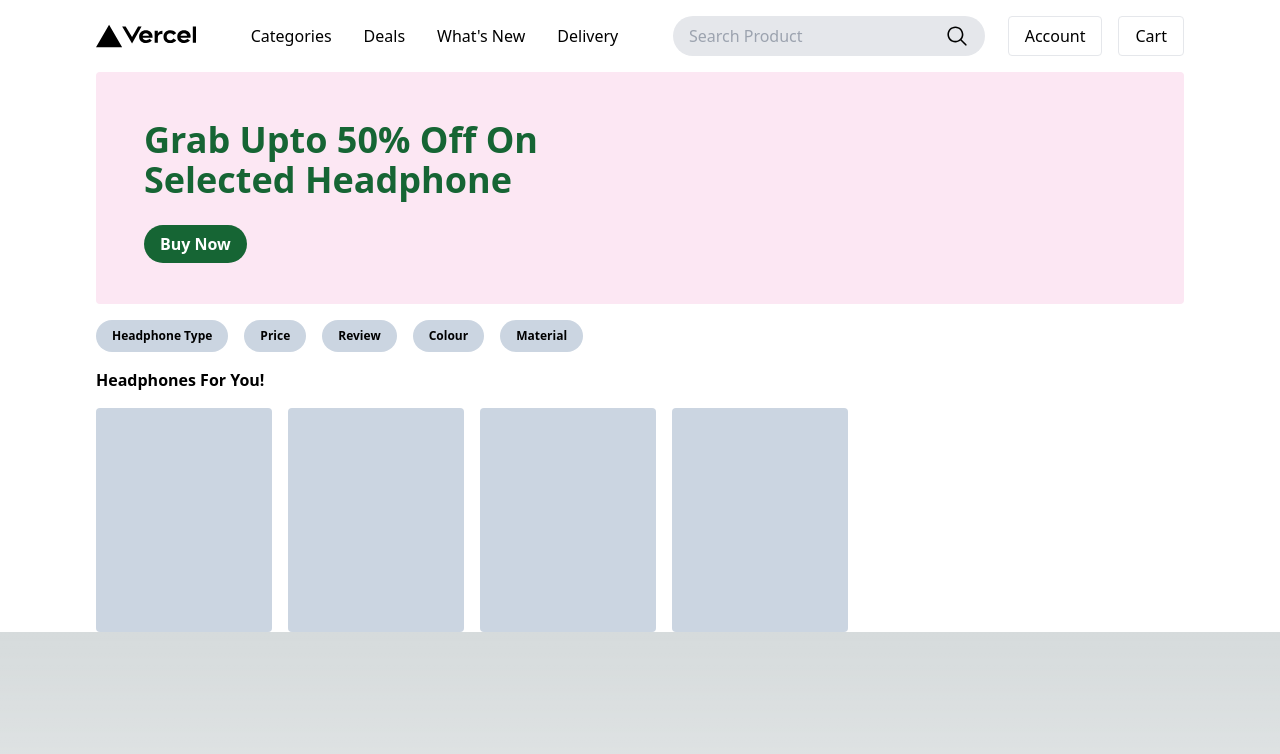
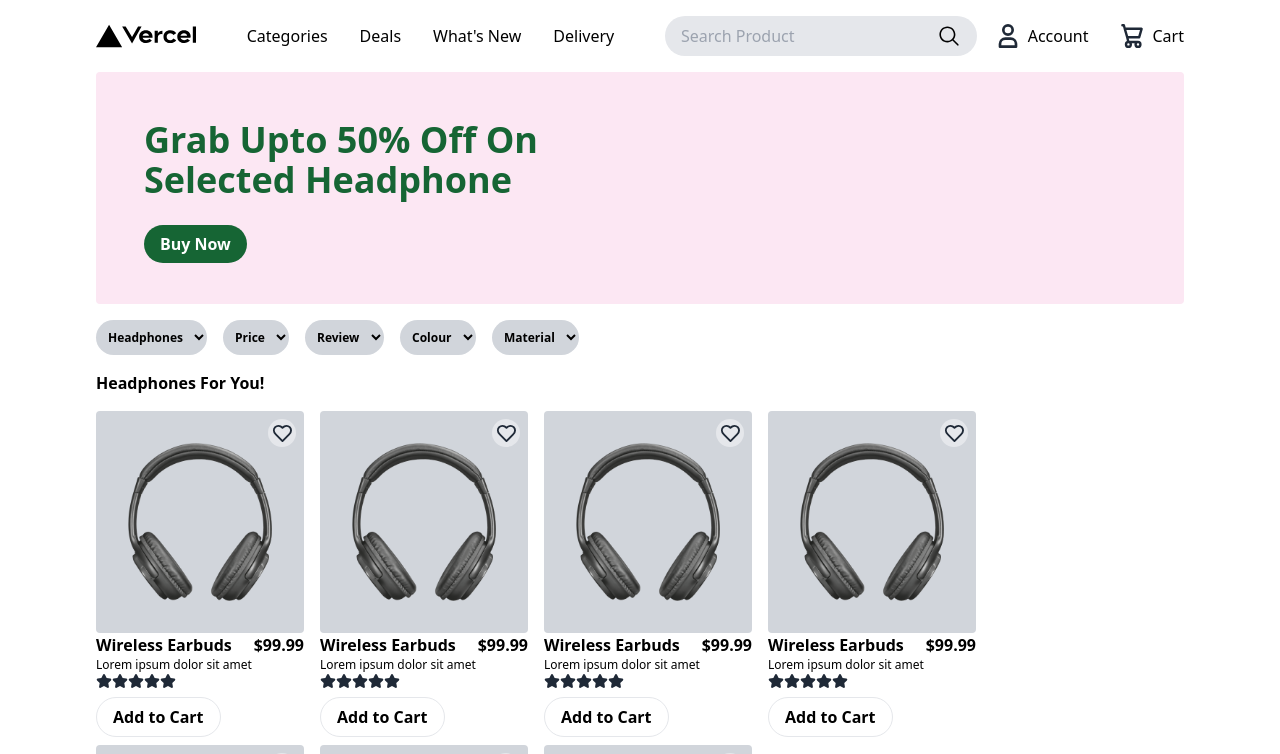
Before and after one commit to chiragbairwa/ecommerce, a Next.js app: page / in a window 1280 px wide. Shown: the top 754 px of the page. Built offline with nearby package versions, Linux system fonts and the light colour scheme.

Commit message:
Added homepage ProductCards

```diff
--- a/src/app/components/navbar.tsx
+++ b/src/app/components/navbar.tsx
@@ -1,3 +1,4 @@
+"use client"
 import Image from "next/image"
 import Link from "next/link"
 
@@ -12,14 +13,30 @@ export default function Navbar() {
             <li className="px-4 py-2"><Link href="">Delivery</Link></li>
         </ul>
         <div className="flex bg-gray-200 rounded-3xl px-4 py-1">
-          <input type="search" className=" w-64 bg-transparent focus:border-transparent" placeholder="Search Product" />
-          <Image src="/search.svg" alt="btn" width="24" height="16" />
-
+          <input type="search" className=" w-64 bg-transparent focus:outline-none" placeholder="Search Product" />
+          <Image src="/search.svg" alt="btn" width="24" height="16"
+          className="hover:cursor-pointer"
+          onClick={()=>{
+            alert("Clicked")
+          }}
+          />
         </div>
 
-        <div className="mt-2">
-            <Link href="" className="px-4 py-2 rounded border mr-4">Account</Link>
-            <Link href="" className="px-4 py-2 rounded border">Cart</Link>
+        <div className="mt-2 flex">
+            <Link href="" className="mr-8 flex gap-2">
+              <svg className="w-6 h-6 text-gray-800 dark:text-white" aria-hidden="true" xmlns="http://www.w3.org/2000/svg" fill="none" viewBox="0 0 14 18">
+                <path stroke="currentColor" strokeLinecap="round" strokeLinejoin="round" strokeWidth="2" d="M7 8a3.5 3.5 0 1 0 0-7 3.5 3.5 0 0 0 0 7Zm-2 3h4a4 4 0 0 1 4 4v2H1v-2a4 4 0 0 1 4-4Z"/>
+              </svg>
+              Account
+            </Link>
+
+            <Link href="" className="flex gap-2">
+              <svg className="w-6 h-6 text-gray-800 dark:text-white" aria-hidden="true" xmlns="http://www.w3.org/2000/svg" fill="none" viewBox="0 0 18 20">
+                <path stroke="currentColor" strokeLinecap="round" strokeLinejoin="round" strokeWidth="2" d="M6 15a2 2 0 1 0 0 4 2 2 0 0 0 0-4Zm0 0h8m-8 0-1-4m9 4a2 2 0 1 0 0 4 2 2 0 0 0 0-4Zm-9-4h10l2-7H3m2 7L3 4m0 0-.792-3H1"/>
+              </svg>
+              Cart
+            </Link>
+
         </div>
       </nav>
     )
--- a/src/app/globals.css
+++ b/src/app/globals.css
@@ -18,10 +18,5 @@
 
 body {
   color: rgb(var(--foreground-rgb));
-  background: linear-gradient(
-      to bottom,
-      transparent,
-      rgb(var(--background-end-rgb))
-    )
-    rgb(var(--background-start-rgb));
+  background: rgb(var(--background-start-rgb));
 }
--- a/src/app/page.tsx
+++ b/src/app/page.tsx
@@ -1,8 +1,47 @@
-import Image from 'next/image'
+// import Image from 'next/image'
 
 import Navbar from './components/navbar'
 import Link from 'next/link'
 
+const ProductCard = () => {
+  return (
+    <div className='relative'>
+      <div className="bg-gray-300 rounded">
+        <img src="/headphone.png" alt="phone"
+          className='p-8 w-52'></img>
+        <div className="p-1 bg-gray-200 rounded-full absolute top-2 right-2">
+          <svg className="w-5 h-5 text-gray-800 dark:text-white" aria-hidden="true" xmlns="http://www.w3.org/2000/svg" fill="none" viewBox="0 0 21 19">
+            <path stroke="currentColor" strokeLinecap="round" strokeLinejoin="round" strokeWidth="2" d="M11 4C5.5-1.5-1.5 5.5 4 11l7 7 7-7c5.458-5.458-1.542-12.458-7-7Z"/>
+          </svg>
+        </div>
+      </div>
+      <div className='flex justify-between'>
+        <p className='font-bold'>Wireless Earbuds</p>
+        <p className='font-bold'>$99.99</p>
+      </div>
+      <p className='text-xs'>Lorem ipsum dolor sit amet</p>
+
+      {/* Stars */}
+      <div className="flex mb-4">
+        {
+          [1,2,3,4,5].map( (r)=>{
+            return (
+              <svg key={`${r}`} className="w-4 h-4 text-gray-800 dark:text-white" aria-hidden="true" xmlns="http://www.w3.org/2000/svg" fill="currentColor" viewBox="0 0 22 20">
+                <path d="M20.924 7.625a1.523 1.523 0 0 0-1.238-1.044l-5.051-.734-2.259-4.577a1.534 1.534 0 0 0-2.752 0L7.365 5.847l-5.051.734A1.535 1.535 0 0 0 1.463 9.2l3.656 3.563-.863 5.031a1.532 1.532 0 0 0 2.226 1.616L11 17.033l4.518 2.375a1.534 1.534 0 0 0 2.226-1.617l-.863-5.03L20.537 9.2a1.523 1.523 0 0 0 .387-1.575Z"/>
+              </svg>
+            )
+          })
+        }
+      </div>
+
+      <Link className="rounded-full px-4 py-2 border text-black font-semibold hover:bg-gray-200" href="">
+        Add to Cart
+      </Link>
+
+
+    </div>
+  )
+}
 export default function Home() {
   return (
     <main className="bg-white text-black px-24">
@@ -16,34 +55,40 @@ export default function Home() {
       </div>
 
       <div className='flex gap-4'>
-        <div className="rounded-3xl bg-slate-300 w-fit text-xs  font-bold py-2 px-4">
-          Headphone Type
-        </div>
+        <select className="rounded-3xl bg-gray-300 w-fit text-xs  font-bold py-2 px-2">
+          <option value="Headphones">Headphones </option>
+        </select>
 
-        <div className="rounded-3xl bg-slate-300 w-fit text-xs  font-bold py-2 px-4">
-          Price
-        </div>
+        <select className="rounded-3xl bg-gray-300 w-fit text-xs  font-bold py-2 px-2">
+          <option value="Headphones">Price</option>
+        </select>
 
-        <div className="rounded-3xl bg-slate-300 w-fit text-xs  font-bold py-2 px-4">
-          Review
-        </div>
+        <select className="rounded-3xl bg-gray-300 w-fit text-xs  font-bold py-2 px-2">
+          <option value="Headphones">Review</option>
+        </select>
 
-        <div className="rounded-3xl bg-slate-300 w-fit text-xs  font-bold py-2 px-4">
-          Colour
-        </div>
+        <select className="rounded-3xl bg-gray-300 w-fit text-xs  font-bold py-2 px-2">
+          <option value="Headphones">Colour</option>
+        </select>
 
-        <div className="rounded-3xl bg-slate-300 w-fit text-xs  font-bold py-2 px-4">
-          Material
-        </div>
+        <select className="rounded-3xl bg-gray-300 w-fit text-xs  font-bold py-2 px-2">
+          <option value="Headphones">Material</option>
+        </select>
       </div>
 
       <h2 className='my-4 font-bold'>Headphones For You!</h2>
 
-      <div className='flex gap-4'>
-        <div className='w-44 h-56 rounded bg-slate-300'></div>
-        <div className='w-44 h-56 rounded bg-slate-300'></div>
-        <div className='w-44 h-56 rounded bg-slate-300'></div>
-        <div className='w-44 h-56 rounded bg-slate-300'></div>
+      {/* Product Cards */}
+      <div className='flex gap-4 flex-wrap'>
+
+        <ProductCard></ProductCard>
+        <ProductCard></ProductCard>
+        <ProductCard></ProductCard>
+        <ProductCard></ProductCard>
+        <ProductCard></ProductCard>
+        <ProductCard></ProductCard>
+        <ProductCard></ProductCard>
+
       </div>
     </main>
   )
```
Also changed, not shown: public/headphone.png (added).
